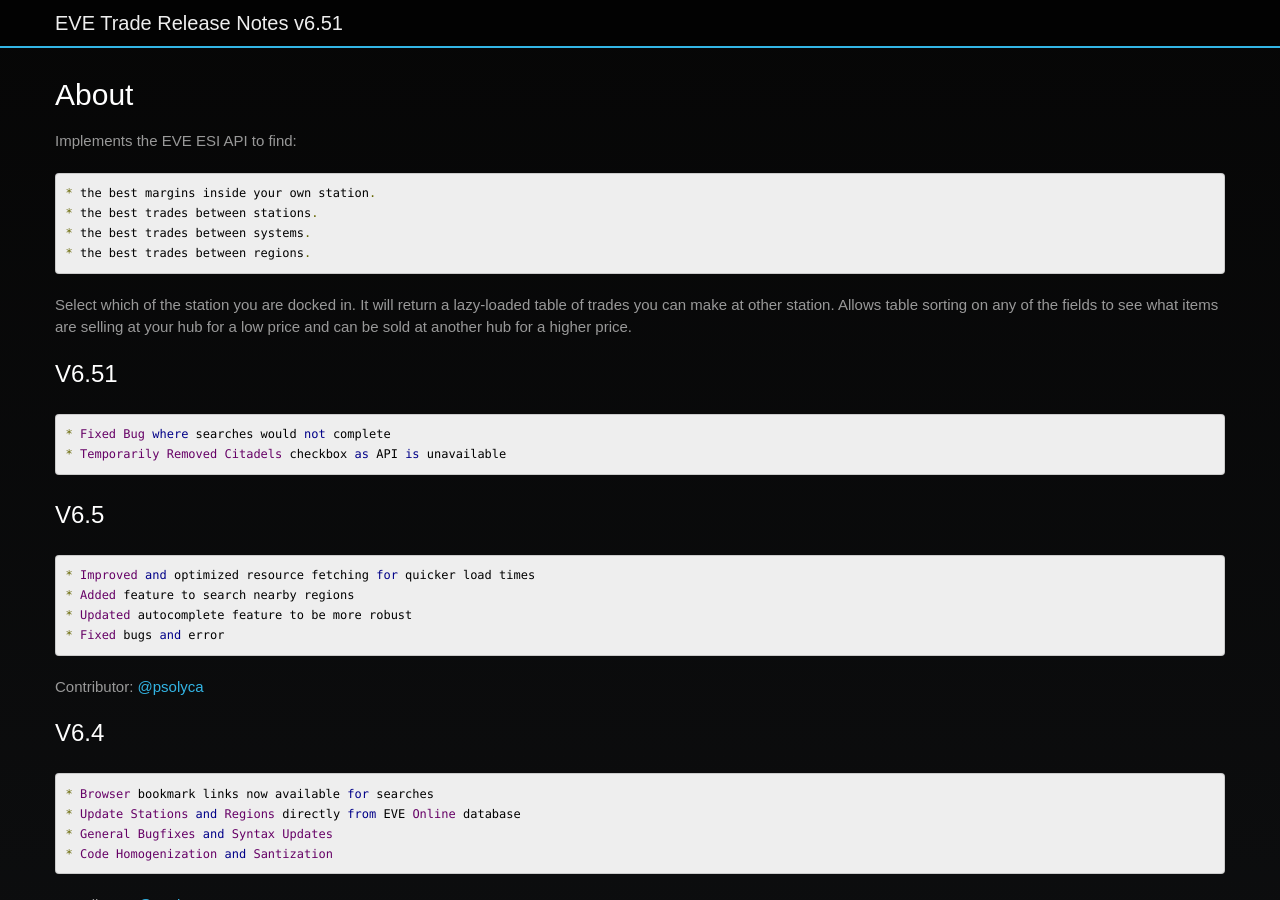
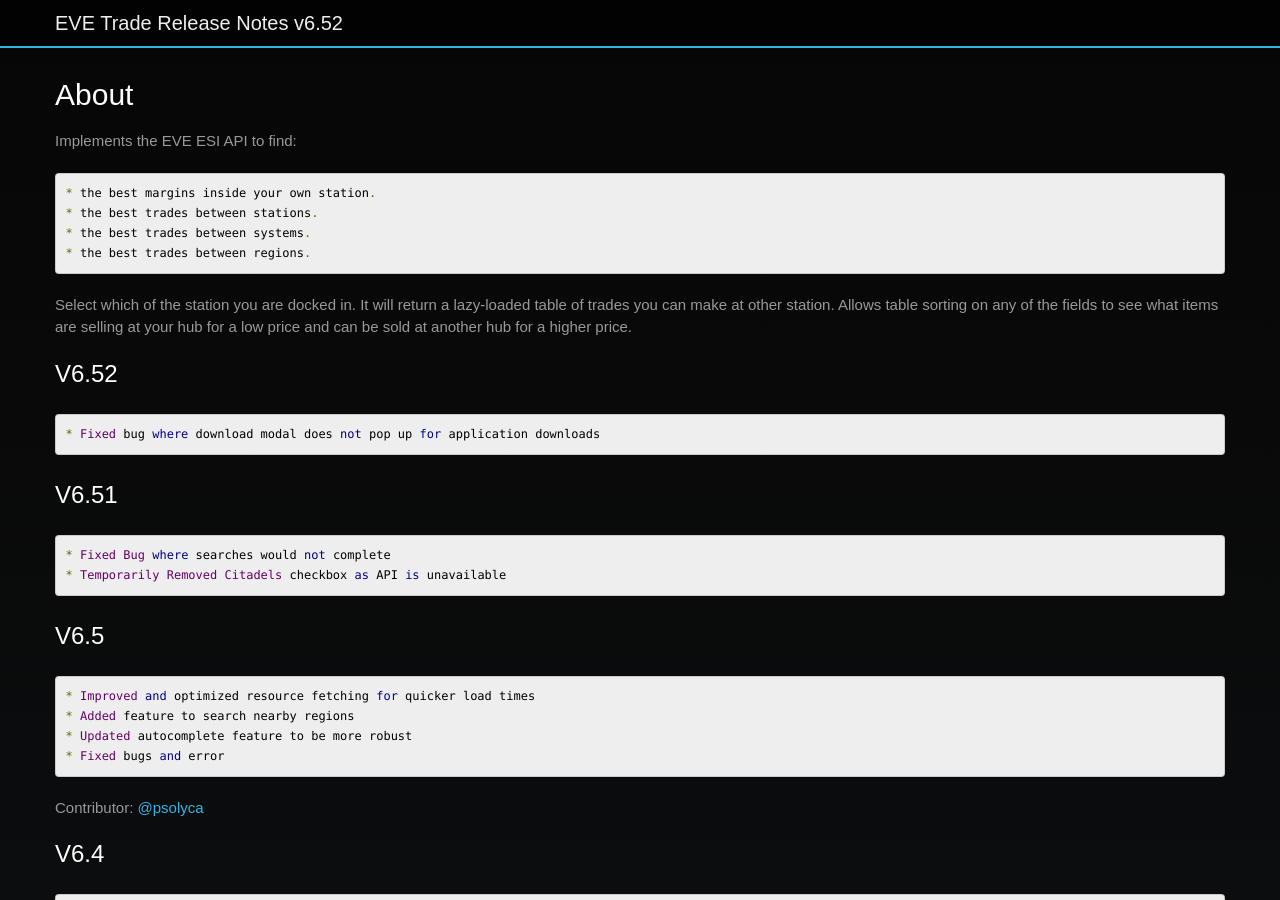
Before and after one commit to awhipp/evetrade, a Jekyll site: the page built from release.md, in a window 1280 px wide and 900 px high. Built offline with Jekyll 4.4.1, drawn with Linux system fonts in a browser that asks for light colours; some web fonts are replaced.

Commit message:
v6.52 -- #164 Fix Download File Buttons

```diff
--- a/_config.yml
+++ b/_config.yml
@@ -1,6 +1,6 @@
 name: EVE Trade
-version: v6.51
-version_full: Version 6.51
+version: v6.52
+version_full: Version 6.52
 baseurl:
 url: https://evetrade.space
 
--- a/_includes/home/modals/downloadModal.html
+++ b/_includes/home/modals/downloadModal.html
@@ -29,7 +29,6 @@
 
                 <a
                   href="https://github.com/awhipp/evetrade/releases/download/1.0b/EVE-Trade-Standalone-win32-x64.zip"
-                  target="_blank"
                   onclick="gtag('event', 'Application Download', {'event_category': 'Download','event_label': 'Windows Application','value': 1});">
                     <button type="button" class="btn btn-default">
                       Windows
@@ -38,7 +37,6 @@
 
                 <a
                   href="https://github.com/awhipp/evetrade/releases/download/1.0b/EVETrade-Standalone-darwin-x64.zip"
-                  target="_blank"
                   onclick="gtag('event', 'Application Download', {'event_category': 'Download','event_label': 'MacOSX Application','value': 1});">
                     <button type="button" class="btn btn-default">
                       MacOSX
@@ -47,7 +45,6 @@
 
                 <a
                   href="https://github.com/awhipp/evetrade/releases/download/1.0b/EVETrade-Standalone-linux-x64.tar.gz"
-                  target="_blank"
                   onclick="gtag('event', 'Application Download', {'event_category': 'Download','event_label': 'Linux Application','value': 1});">
                     <button type="button" class="btn btn-default">
                       Linux
--- a/_layouts/release.html
+++ b/_layouts/release.html
@@ -15,6 +15,9 @@
     * the best trades between regions.
 
 Select which of the station you are docked in. It will return a lazy-loaded table of trades you can make at other station. Allows table sorting on any of the fields to see what items are selling at your hub for a low price and can be sold at another hub for a higher price.
+
+### V6.52
+    * Fixed bug where download modal does not pop up for application downloads
 
 ### V6.51
     * Fixed Bug where searches would not complete
```
